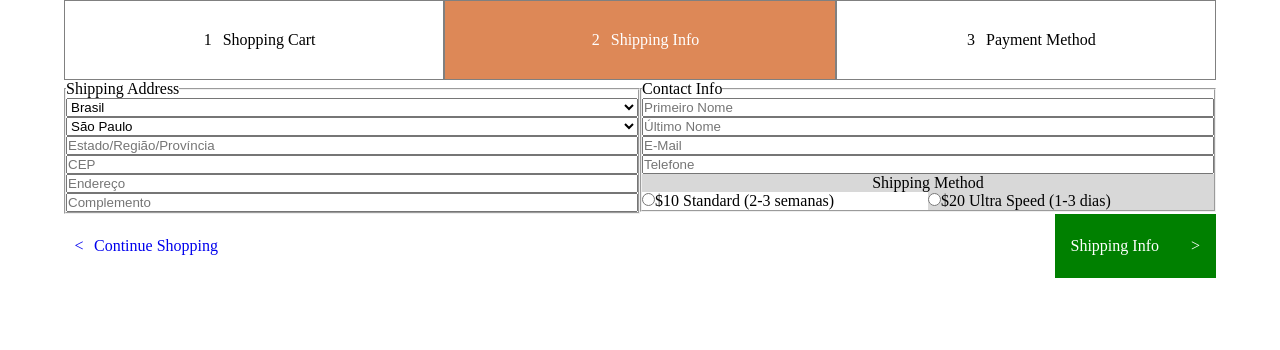
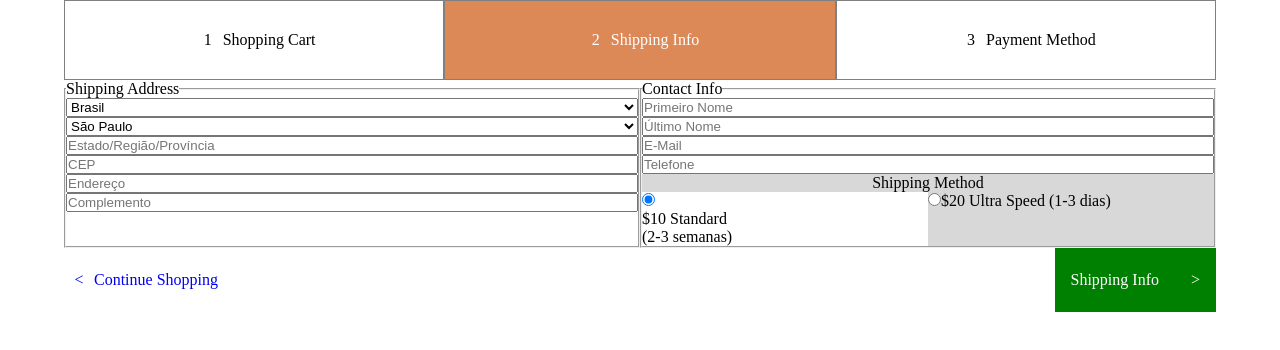
Before and after one commit to rafaeltanaka/codexp-aulas, a plain HTML site: page Lógica de Programação/Revisão 2018/Core e Dom/shipping.html in a window 1280 px wide. Drawn offline with Linux system fonts and the light colour scheme.

Commit message:
correção cart.js. Finalização html e css do shipping. Início jsnotes

```diff
--- a/Lógica de Programação/Revisão 2018/Core e Dom/cart.js
+++ b/Lógica de Programação/Revisão 2018/Core e Dom/cart.js
@@ -78,6 +78,7 @@ function removerProdutos(i) {
     produtos.splice(i, 1);
     qtdItens = produtos.length;
     listarProdutos();
+    totalItens();
 };
 function removerItem(i) {
     produtos[i].qtd = produtos[i].qtd - 1;
--- a/Lógica de Programação/Revisão 2018/Core e Dom/shipping.css
+++ b/Lógica de Programação/Revisão 2018/Core e Dom/shipping.css
@@ -37,23 +37,22 @@
     width: 20px;
 }
 
-
-.shipping-infos{
+.shipping__info{
     display: flex;
     flex-flow: row wrap;
-    justify-content: center;
+    left: 5%;
+    position: relative;
+    width: 90%;
 }
 .address, .contact{
-    width: 45%;
-}
-.address-info, .contact-info{
     display: flex;
-    flex-flow: column nowrap;
+    flex-flow: column wrap;
+    width: 50%
 }
 .method{
     display: flex;
     flex-flow: row wrap;
-
+    width: 100%;
 }
 .method__text{
     background-color: #cfcfcfce;
@@ -66,6 +65,7 @@
 .method__ultra{
     background-color: #cfcfcfce;
 }
+
 
 .shop-nav{
     height: 4rem;
--- a/Lógica de Programação/Revisão 2018/Core e Dom/shipping.html
+++ b/Lógica de Programação/Revisão 2018/Core e Dom/shipping.html
@@ -22,10 +22,10 @@
             <p>Payment Method</p>
         </span>
     </header>
-    <main class="shipping-infos">
-        <section class="address">
-            <form action="">
-                <fieldset class="address-info">
+    <main>
+        <section class="shipping">
+            <form action="" class="shipping__info">
+                <fieldset class="address">
                     <legend>Shipping Address</legend>
                     <select name="country" id="">
                         <option value="Brasil">Brasil</option>
@@ -42,11 +42,7 @@
                     <input type="text" name="address" id="" placeholder="Endereço">
                     <input type="text" name="compliment" id="" placeholder="Complemento">
                 </fieldset>
-            </form>
-        </section>
-        <section class="contact">
-            <form action="">
-                <fieldset class="contact-info">
+                <fieldset class="contact">
                     <legend>Contact Info</legend>
                     <input type="text" name="first-name" id="" placeholder="Primeiro Nome">
                     <input type="text" name="last-name" id="" placeholder="Último Nome">
@@ -55,10 +51,12 @@
                     <div class="method">
                         <label class="method__text">Shipping Method</label>
                         <span class="method__standard">
-                            <input type="radio" name="shipping" value="standard">$10 Standard (2-3 semanas)
+                            <input type="radio" name="shipping" value="standard" class="input-standard" checked>
+                            <div>$10 Standard</div>
+                            <div>(2-3 semanas)</div>
                         </span>
                         <span class="method__ultra">
-                            <input type="radio" name="shipping" value="speed">$20 Ultra Speed (1-3 dias)
+                            <input type="radio" name="shipping" value="speed" class="input-ultra">$20 Ultra Speed (1-3 dias)
                         </span>
                     </div>
                 </fieldset>
@@ -75,5 +73,6 @@
             <p class="shipping-info__arrow">></p>
         </a>
     </footer>
+    <script src="./shipping.js"></script>
 </body>
 </html>
--- /dev/null
+++ b/Lógica de Programação/Revisão 2018/Core e Dom/shipping.js
@@ -0,0 +1,3 @@
+if (document.getElementsByClassName('input-standard').checked = true) {
+    document.getElementsByClassName('input-standard').color
+};
```
Also changed, not shown: Lógica de Programação/Revisão 2018/jsnotes/jsnotes.html (added, +27 -0 lines).
